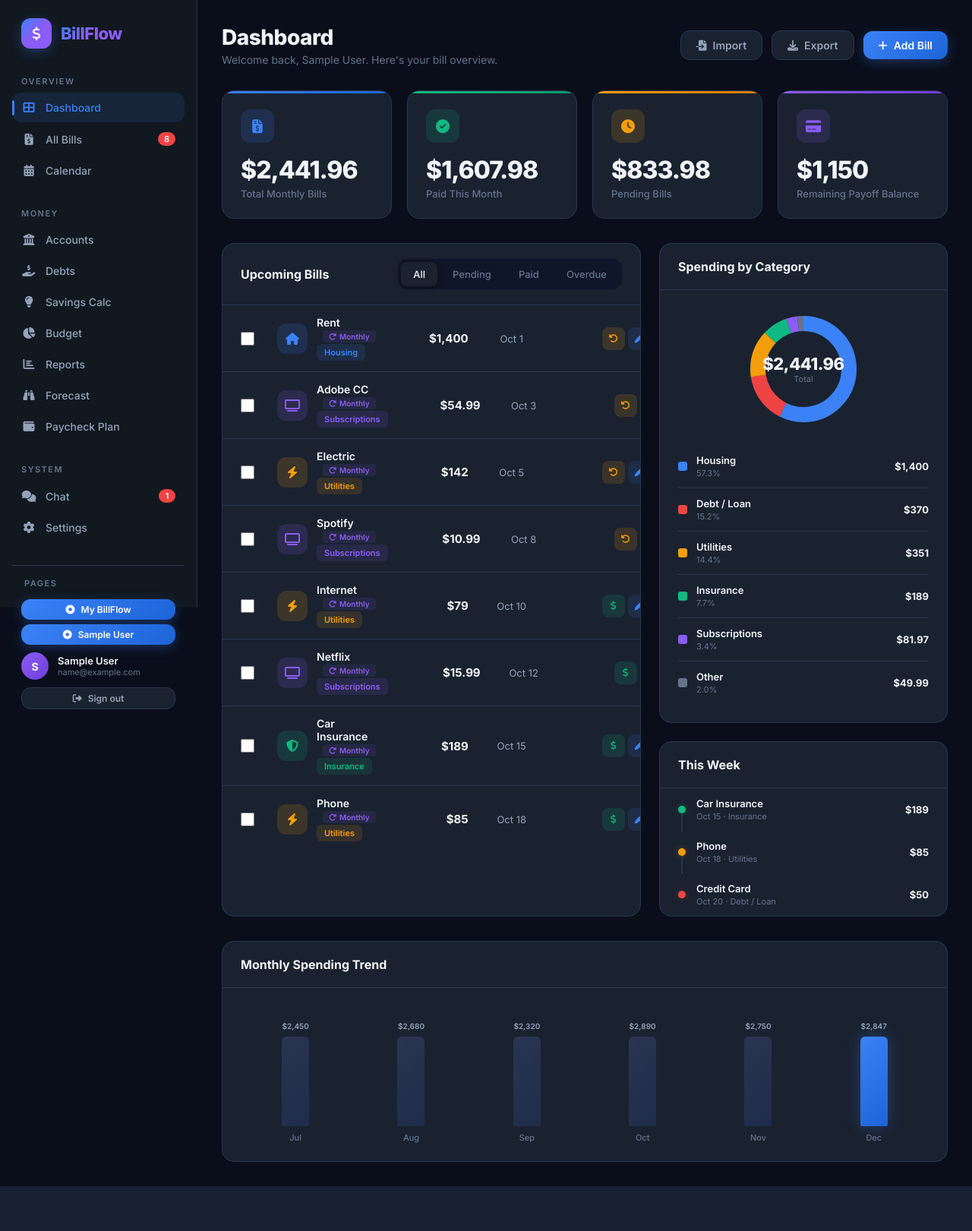
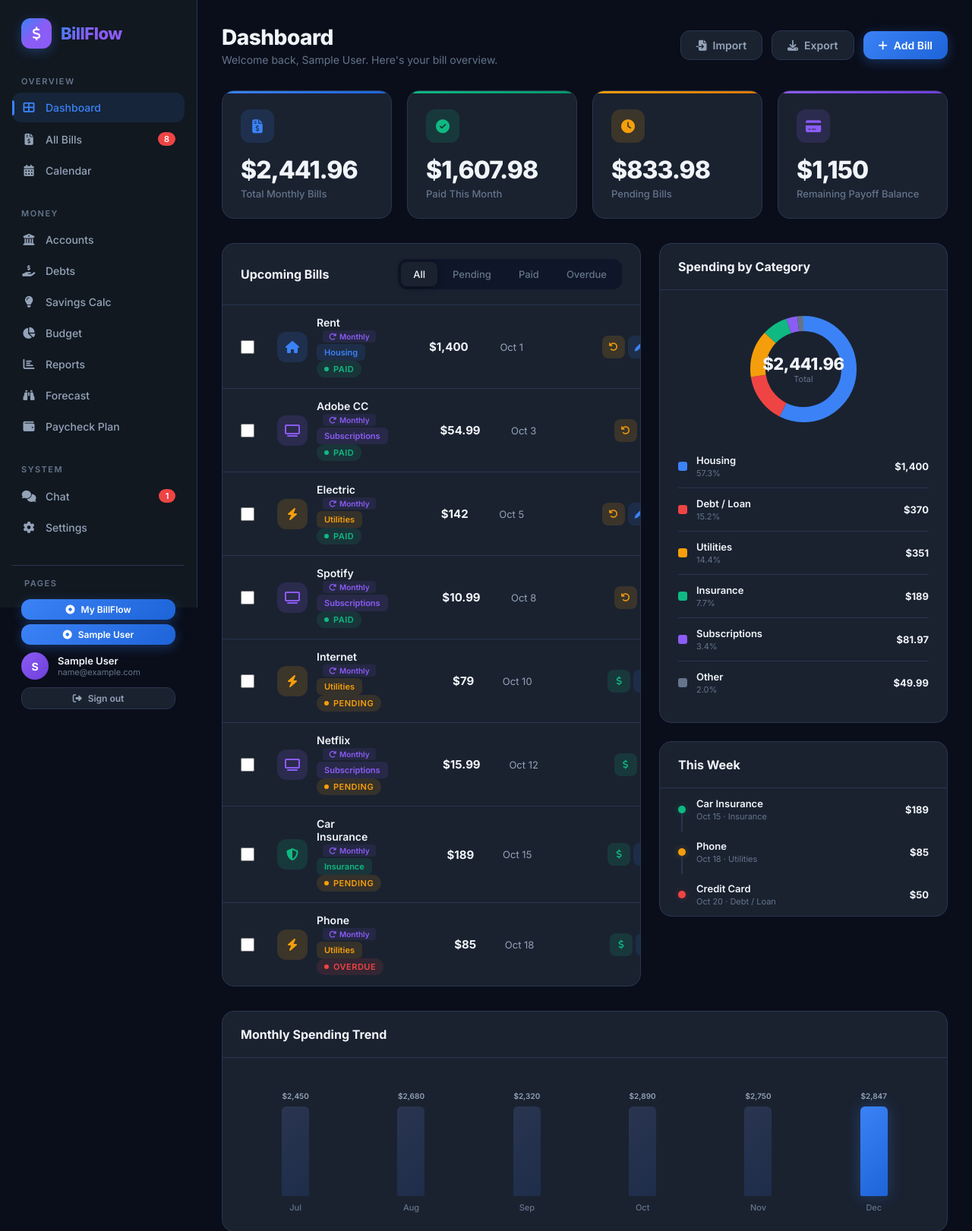
Before and after one commit to jasonwwilson1979/Bills, a Django app: page / in a window 1280 px wide. Shown: the top 1621 px of the page at 76% size. Before the commit the page ends 1562 px from the top, so only its background shows below. Run offline with Django 5.2, Linux system fonts and the light colour scheme; a user stored in the database is signed in; tables that the repository leaves empty hold one stand-in row (values such as "Sample post").

Commit message:
fixed future bill status
fixed future bill status

```diff
--- a/templates/tracker/app.html
+++ b/templates/tracker/app.html
@@ -122,6 +122,7 @@
         .month-summary-item .dot.green { background:var(--accent-green); }
         .month-summary-item .dot.orange { background:var(--accent-orange); }
         .month-summary-item .dot.red { background:var(--accent-red); }
+        .month-summary-item .dot.blue { background:var(--accent-blue); }
         .month-summary-item .label { font-size:12px; color:var(--text-muted); }
         .month-summary-item .value { font-size:14px; font-weight:700; }
         .month-summary-divider { width:1px; height:24px; background:var(--border-color); }
@@ -177,6 +178,7 @@
         .bill-status.paid { background:rgba(16,185,129,0.12); color:var(--accent-green); }
         .bill-status.pending { background:rgba(245,158,11,0.12); color:var(--accent-orange); }
         .bill-status.overdue { background:rgba(239,68,68,0.12); color:var(--accent-red); }
+        .bill-status.scheduled { background:rgba(59,130,246,0.12); color:var(--accent-blue); }
         .bill-status-dot { width:6px; height:6px; border-radius:50%; background:currentColor; }
 
         .payoff-progress-wrap { margin-top:6px; }
@@ -597,7 +599,7 @@
                 <div class="month-bills-summary" id="monthBillsSummary"></div>
                 <div class="card" style="margin-top:16px;">
                     <div class="card-header">
-                        <div class="filter-tabs"><button class="filter-tab active" onclick="filterAllBills('all', this)">All</button><button class="filter-tab" onclick="filterAllBills('pending', this)">Pending</button><button class="filter-tab" onclick="filterAllBills('paid', this)">Paid</button><button class="filter-tab" onclick="filterAllBills('overdue', this)">Overdue</button></div>
+                        <div class="filter-tabs"><button class="filter-tab active" onclick="filterAllBills('all', this)">All</button><button class="filter-tab" onclick="filterAllBills('pending', this)">Pending</button><button class="filter-tab" onclick="filterAllBills('scheduled', this)">Scheduled</button><button class="filter-tab" onclick="filterAllBills('paid', this)">Paid</button><button class="filter-tab" onclick="filterAllBills('overdue', this)">Overdue</button></div>
                         <div class="filter-tabs"><button class="filter-tab active" onclick="sortBills('date', this)">By Date</button><button class="filter-tab" onclick="sortBills('amount', this)">By Amount</button><button class="filter-tab" onclick="sortBills('name', this)">By Name</button></div>
                     </div>
                     <div id="allBillsContainer"></div>
@@ -1483,16 +1485,21 @@
             return `<div class="payoff-progress-wrap"><div class="payoff-labels"><span>${done?'<span class="paid-off"><i class="fas fa-check-circle"></i> Paid Off!</span>':`<span class="remaining">${formatCurrency(rem)} left</span>`}</span><span>${pct.toFixed(0)}%</span></div><div class="progress-bar"><div class="progress-fill" style="width:${pct}%;background:${done?'var(--gradient-green)':'var(--gradient-blue)'};"></div></div></div>`;
         }
 
-        function renderBillRow(bill) {
+        function renderBillRow(bill, view) {
             const cat=categoryConfig[bill.category]||categoryConfig.other;
             const isPayoff=bill.isPayoff;
-            const needsPay=bill.status!=='paid';
-            const showUnpay=bill.status==='paid'&&bill.payments&&bill.payments.length>0;
+            // In the All Bills month view, recurring bills get a per-month
+            // status: a bill paid this month reads "scheduled" in later months
+            // instead of staying "paid" forever.
+            const st=view?billMonthStatus(bill,view.y,view.m):bill.status;
+            const needsPay=st!=='paid';
+            const showUnpay=st==='paid'&&bill.payments&&bill.payments.length>0;
             const sel=selectedBillIds.has(bill.id);
+            const stLabel=st.charAt(0).toUpperCase()+st.slice(1);
             return `<div class="bill-row${sel?' selected':''}">
                 <input type="checkbox" class="bill-checkbox" ${sel?'checked':''} onclick="event.stopPropagation();toggleBillSelection(${bill.id})" title="Select for bulk payment">
                 <div class="bill-icon ${cat.class}"><i class="fas ${cat.icon}"></i></div>
-                <div class="bill-info"><h4>${bill.name}${bill.recurring?'<span class="recurring-badge"><i class="fas fa-redo"></i> Monthly</span>':''}</h4><p><span class="category-tag ${bill.category}">${cat.label}</span></p>${getPayoffHTML(bill)}</div>
+                <div class="bill-info"><h4>${bill.name}${bill.recurring?'<span class="recurring-badge"><i class="fas fa-redo"></i> Monthly</span>':''}</h4><p><span class="category-tag ${bill.category}">${cat.label}</span> <span class="bill-status ${st}"><span class="bill-status-dot"></span>${stLabel}</span></p>${getPayoffHTML(bill)}</div>
                 <div class="bill-amount">${isPayoff?`${formatCurrency(bill.amount)}<div style="font-size:11px;color:var(--text-muted);font-weight:500;">/mo</div>`:formatCurrency(bill.amount)}</div>
                 <div class="bill-date">${formatDate(getProjectedDueDate(bill))}</div>
                 <div class="bill-actions">
@@ -1582,6 +1589,10 @@
             });
         }
 
+        function bfIsoDate(d) {
+            return d.getFullYear() + '-' + String(d.getMonth() + 1).padStart(2, '0') + '-' + String(d.getDate()).padStart(2, '0');
+        }
+
         function getProjectedDueDate(bill) {
             if (!bill.recurring) return bill.dueDate;
             const origDate = new Date(bill.dueDate + 'T00:00:00');
@@ -1590,16 +1601,60 @@
             const lastDayOfMonth = new Date(viewDate.getFullYear(), viewDate.getMonth() + 1, 0).getDate();
             day = Math.min(day, lastDayOfMonth);
             viewDate.setDate(day);
-            return viewDate.toISOString().split('T')[0];
+            return bfIsoDate(viewDate);
+        }
+
+        // Effective status of a bill's occurrence in a given month. Recurring
+        // bills repeat monthly but their status is stored per bill, so without
+        // this a bill paid in October would still read "paid" in November.
+        // A month counts as paid when a payment was recorded during it; future
+        // months with no payment yet read as "scheduled".
+        function billMonthStatus(b, y, m) {
+            if (!b.recurring) return b.status;
+            const paidHere = (b.payments || []).some(p => {
+                if (!p || !p.date) return false;
+                const d = new Date(p.date + 'T00:00:00');
+                return !isNaN(d.getTime()) && d.getFullYear() === y && d.getMonth() === m;
+            });
+            if (paidHere) return 'paid';
+            const now = new Date();
+            if (y === now.getFullYear() && m === now.getMonth()) {
+                // This month's occurrence is due: pending before the due day,
+                // overdue after it (the stored status only reflects the last
+                // payment, which may be from an earlier month).
+                const dueDay = Math.min(new Date(b.dueDate + 'T00:00:00').getDate(), new Date(y, m + 1, 0).getDate());
+                return now > new Date(y, m, dueDay, 23, 59, 59) ? 'overdue' : 'pending';
+            }
+            if (y > now.getFullYear() || (y === now.getFullYear() && m > now.getMonth())) return 'scheduled';
+            return 'paid'; // past months without a recorded payment are assumed handled
+        }
+
+        // The occurrence of a bill the current planning cycle cares about:
+        // its due date, or — for a recurring bill already paid — the first
+        // later month without a recorded payment (clamped to short months).
+        function planOccurrence(b) {
+            if (!b.recurring || !b.dueDate) return { date: b.dueDate, st: b.status };
+            const orig = new Date(b.dueDate + 'T00:00:00');
+            if (isNaN(orig.getTime())) return { date: b.dueDate, st: b.status };
+            const day = orig.getDate();
+            let d = new Date(orig.getFullYear(), orig.getMonth(), Math.min(day, new Date(orig.getFullYear(), orig.getMonth() + 1, 0).getDate()));
+            for (let i = 0; i < 24; i++) {
+                const st = billMonthStatus(b, d.getFullYear(), d.getMonth());
+                if (st !== 'paid') return { date: bfIsoDate(d), st: st };
+                const nm = d.getMonth() + 1;
+                d = new Date(d.getFullYear(), nm, Math.min(day, new Date(d.getFullYear(), nm + 1, 0).getDate()));
+            }
+            return { date: bfIsoDate(d), st: 'scheduled' };
         }
 
         function renderAllBills() {
             const c = document.getElementById('allBillsContainer');
             const s = document.getElementById('searchBills')?.value?.toLowerCase() || '';
             const monthBills = getBillsForViewMonth();
+            const view = { y: billsViewDate.getFullYear(), m: billsViewDate.getMonth() };
 
             let f = monthBills.filter(b => {
-                const matchFilter = currentFilter === 'all' || b.status === currentFilter;
+                const matchFilter = currentFilter === 'all' || billMonthStatus(b, view.y, view.m) === currentFilter;
                 const matchSearch = b.name.toLowerCase().includes(s) || b.category.includes(s);
                 return matchFilter && matchSearch;
             });
@@ -1611,19 +1666,23 @@
             // Render month summary
             renderMonthSummary(monthBills);
 
-            c.innerHTML = f.length ? f.map(b => renderBillRow(b)).join('') :
+            c.innerHTML = f.length ? f.map(b => renderBillRow(b, view)).join('') :
                 `<div class="empty-state"><i class="fas fa-calendar-times"></i><h3>No bills for ${monthNames[billsViewDate.getMonth()]} ${billsViewDate.getFullYear()}</h3><p>Try navigating to a different month or add a new bill.</p></div>`;
         }
 
         function renderMonthSummary(monthBills) {
             const container = document.getElementById('monthBillsSummary');
+            const vy = billsViewDate.getFullYear(), vm = billsViewDate.getMonth();
+            const stOf = b => billMonthStatus(b, vy, vm);
             const total = monthBills.reduce((s,b) => s + b.amount, 0);
-            const paid = monthBills.filter(b => b.status === 'paid');
-            const pending = monthBills.filter(b => b.status === 'pending');
-            const overdue = monthBills.filter(b => b.status === 'overdue');
+            const paid = monthBills.filter(b => stOf(b) === 'paid');
+            const pending = monthBills.filter(b => stOf(b) === 'pending');
+            const overdue = monthBills.filter(b => stOf(b) === 'overdue');
+            const scheduled = monthBills.filter(b => stOf(b) === 'scheduled');
             const paidTotal = paid.reduce((s,b) => s + b.amount, 0);
             const pendingTotal = pending.reduce((s,b) => s + b.amount, 0);
             const overdueTotal = overdue.reduce((s,b) => s + b.amount, 0);
+            const scheduledTotal = scheduled.reduce((s,b) => s + b.amount, 0);
 
             const monthLabel = monthNames[billsViewDate.getMonth()] + ' ' + billsViewDate.getFullYear();
             const now = new Date();
@@ -1646,6 +1705,12 @@
                     <span class="label">Pending</span>
                     <span class="value" style="color:var(--accent-orange);">${pending.length} · ${formatCurrency(pendingTotal)}</span>
                 </div>
+                ${scheduled.length ? `<div class="month-summary-divider"></div>
+                <div class="month-summary-item">
+                    <div class="dot blue"></div>
+                    <span class="label">Scheduled</span>
+                    <span class="value" style="color:var(--accent-blue);">${scheduled.length} · ${formatCurrency(scheduledTotal)}</span>
+                </div>` : ''}
                 <div class="month-summary-divider"></div>
                 <div class="month-summary-item">
                     <div class="dot red"></div>
@@ -2611,13 +2676,18 @@
             return p;
         }
         function planReadOnly() { return BF_BOOTSTRAP.sharing && BF_BOOTSTRAP.sharing.readOnly; }
-        function planBillRemaining(b) {
+        function planBillRemaining(b, st) {
             // Plan against the MONTHLY payment amount (b.amount). For debt/payoff
             // bills that is the monthly instalment — not the whole payoff balance.
-            return b.status === 'paid' ? 0 : (b.amount || 0);
+            // st is the status of the occurrence being planned: scheduled future
+            // occurrences of a recurring bill still owe their monthly amount.
+            return (st || b.status) === 'paid' ? 0 : (b.amount || 0);
         }
         function planBillBalance(b) { return Math.max(0, (b.totalOwed || 0) - (b.paidAmount || 0)); }
-        function planBillOwes(b) { return planBillRemaining(b) > 0 && (b.status === 'pending' || b.status === 'overdue'); }
+        function planBillOwes(b, st) {
+            st = st || b.status;
+            return planBillRemaining(b, st) > 0 && (st === 'pending' || st === 'overdue' || st === 'scheduled');
+        }
         function planClaimedElsewhere(billId, activeId) {
             const key = String(billId);
             return plansGet().some(pl => pl.id !== activeId && pl.allocations && Object.prototype.hasOwnProperty.call(pl.allocations, key));
@@ -2638,12 +2708,18 @@
         function planWindowBills() {
             const p = planActive();
             const cutoff = planWindowEnd();
-            return bills.filter(b => b.dueDate && b.dueDate <= cutoff && planBillOwes(b) && !planClaimedElsewhere(b.id, p.id)).sort((x, y) => {
-                const ox = x.status === 'overdue' ? 0 : 1, oy = y.status === 'overdue' ? 0 : 1;
-                if (ox !== oy) return ox - oy;
-                if (x.dueDate !== y.dueDate) return x.dueDate < y.dueDate ? -1 : 1;
-                return (x.amount || 0) - (y.amount || 0);
-            });
+            // Each entry is one occurrence: { b: bill, occ: { date, st } }.
+            // Scheduled future occurrences of recurring bills are included so
+            // they can be planned ahead with this paycheck.
+            return bills
+                .map(b => ({ b: b, occ: planOccurrence(b) }))
+                .filter(r => r.occ.date && r.occ.date <= cutoff && planBillOwes(r.b, r.occ.st) && !planClaimedElsewhere(r.b.id, p.id))
+                .sort((x, y) => {
+                    const ox = x.occ.st === 'overdue' ? 0 : 1, oy = y.occ.st === 'overdue' ? 0 : 1;
+                    if (ox !== oy) return ox - oy;
+                    if (x.occ.date !== y.occ.date) return x.occ.date < y.occ.date ? -1 : 1;
+                    return (x.b.amount || 0) - (y.b.amount || 0);
+                });
         }
         function planAmountChanged() { const p = planActive(); p.amount = parseFloat(document.getElementById('planAmount').value) || 0; saveData(); planRenderTabs(); planRenderLists(); }
         function planDateChanged() { const p = planActive(); p.date = document.getElementById('planDate').value || ''; saveData(); planRenderTabs(); planRenderLists(); }
@@ -2655,10 +2731,10 @@
             if (!p.date) { showToast('Pick this paycheck\'s date first.', 'error'); return; }
             p.allocations = {};
             let left = p.amount;
-            planWindowBills().forEach(b => {
-                const owed = planBillRemaining(b);
+            planWindowBills().forEach(r => {
+                const owed = planBillRemaining(r.b, r.occ.st);
                 const give = Math.min(left, owed);
-                if (give > 0.005) { p.allocations[String(b.id)] = Math.round(give * 100) / 100; left = Math.round((left - give) * 100) / 100; }
+                if (give > 0.005) { p.allocations[String(r.b.id)] = Math.round(give * 100) / 100; left = Math.round((left - give) * 100) / 100; }
             });
             saveData(); planRenderTabs(); planRenderLists();
             const waited = planWindowBills().length - Object.keys(p.allocations).length;
@@ -2672,7 +2748,7 @@
         function planSetAlloc(billId, value) {
             if (planReadOnly()) { showToast('👁️ View-only access.', 'info'); return; }
             const p = planActive(); const b = bills.find(x => x.id === billId); if (!b) return;
-            const max = planBillRemaining(b);
+            const max = planBillRemaining(b, planOccurrence(b).st);
             let amt = parseFloat(value) || 0;
             if (amt < 0) amt = 0;
             if (amt > max) amt = max;
@@ -2683,7 +2759,7 @@
         function planAllocateFull(billId) {
             if (planReadOnly()) { showToast('👁️ View-only access.', 'info'); return; }
             const b = bills.find(x => x.id === billId); if (!b) return;
-            planActive().allocations[String(billId)] = planBillRemaining(b);
+            planActive().allocations[String(billId)] = planBillRemaining(b, planOccurrence(b).st);
             saveData(); planRenderTabs(); planRenderLists();
         }
         function planAdd() {
@@ -2742,10 +2818,11 @@
             const payRows = Object.keys(p.allocations).map(id => {
                 const b = bills.find(x => x.id === parseInt(id));
                 if (!b) return null;
-                const owed = planBillRemaining(b);
-                return { b: b, owed: owed, alloc: Math.min(parseFloat(p.allocations[id]) || 0, owed) };
-            }).filter(Boolean).sort((a, b2) => (a.b.dueDate < b2.b.dueDate ? -1 : 1));
-            const waitRows = planWindowBills().filter(b => p.allocations[String(b.id)] === undefined).map(b => ({ b: b, owed: planBillRemaining(b) }));
+                const occ = planOccurrence(b);
+                const owed = planBillRemaining(b, occ.st);
+                return { b: b, st: occ.st, date: occ.date, owed: owed, alloc: Math.min(parseFloat(p.allocations[id]) || 0, owed) };
+            }).filter(Boolean).sort((a, b2) => ((a.date || a.b.dueDate) < (b2.date || b2.b.dueDate) ? -1 : 1));
+            const waitRows = planWindowBills().filter(r => p.allocations[String(r.b.id)] === undefined).map(r => ({ b: r.b, st: r.occ.st, date: r.occ.date, owed: planBillRemaining(r.b, r.occ.st) }));
             const waitingTotal = waitRows.reduce((s, r) => s + r.owed, 0);
             document.getElementById('planAllocated').textContent = formatCurrency(totalAlloc);
             document.getElementById('planLeftover').textContent = formatCurrency(leftover);
@@ -2760,14 +2837,15 @@
                 covEl.innerHTML = `📅 Coverage currently ends <b>${formatDate(end)}</b> — set the <b>next paycheck date</b> above to include bills due through that day.`;
             }
             const balInfo = b => b.isPayoff ? ` · balance ${formatCurrency(planBillBalance(b))} left` : '';
-            const overdueTag = b => b.status === 'overdue' ? ` · <span style='color:var(--accent-amber);'>overdue</span>` : '';
+            const overdueTag = r => r.st === 'overdue' ? ` · <span style='color:var(--accent-amber);'>overdue</span>` : '';
+            const schedTag = r => r.st === 'scheduled' ? ` · <span style='color:var(--accent-blue);'>scheduled</span>` : '';
             const payEl = document.getElementById('planPayList');
             payEl.innerHTML = payRows.length ? payRows.map(r => {
                 const partial = r.alloc < r.owed - 0.005;
-                return `<div class="setting-row" style="align-items:center;"><div class="setting-info"><h4 style="font-size:14px;">${bfEscapeHtml(r.b.name)} <span style="color:var(--text-muted);font-weight:400;">· due ${formatDate(r.b.dueDate)}${overdueTag(r.b)}</span></h4><p>Monthly payment ${formatCurrency(r.owed)}${balInfo(r.b)}${partial ? ` — <b style='color:var(--accent-amber);'>partial: ${formatCurrency(Math.max(0, r.owed - r.alloc))} of this month's payment still unplanned</b>` : ' — fully covered'}</p></div><div style="display:flex;gap:8px;align-items:center;"><input type="number" class="form-input" style="width:110px;" min="0" step="0.01" max="${r.owed}" value="${r.alloc}" onchange="planSetAlloc(${r.b.id}, this.value)"><button class="btn btn-secondary btn-sm" title="Wait until another paycheck" onclick="planSetAlloc(${r.b.id}, 0)"><i class="fas fa-xmark"></i></button></div></div>`;
+                return `<div class="setting-row" style="align-items:center;"><div class="setting-info"><h4 style="font-size:14px;">${bfEscapeHtml(r.b.name)} <span style="color:var(--text-muted);font-weight:400;">· due ${formatDate(r.date || r.b.dueDate)}${overdueTag(r)}${schedTag(r)}</span></h4><p>Monthly payment ${formatCurrency(r.owed)}${balInfo(r.b)}${partial ? ` — <b style='color:var(--accent-amber);'>partial: ${formatCurrency(Math.max(0, r.owed - r.alloc))} of this month's payment still unplanned</b>` : ' — fully covered'}</p></div><div style="display:flex;gap:8px;align-items:center;"><input type="number" class="form-input" style="width:110px;" min="0" step="0.01" max="${r.owed}" value="${r.alloc}" onchange="planSetAlloc(${r.b.id}, this.value)"><button class="btn btn-secondary btn-sm" title="Wait until another paycheck" onclick="planSetAlloc(${r.b.id}, 0)"><i class="fas fa-xmark"></i></button></div></div>`;
             }).join('') : '<p style="color:var(--text-muted);font-size:13px;">Nothing planned yet — press <b>Auto plan</b> above, or add bills from the wait list below.</p>';
             const waitEl = document.getElementById('planWaitList');
-            waitEl.innerHTML = waitRows.length ? waitRows.map(r => `<div class="setting-row" style="align-items:center;"><div class="setting-info"><h4 style="font-size:14px;">${bfEscapeHtml(r.b.name)} <span style="color:var(--text-muted);font-weight:400;">· due ${formatDate(r.b.dueDate)}${overdueTag(r.b)}</span></h4><p>Monthly payment ${formatCurrency(r.owed)}${balInfo(r.b)}</p></div><button class="btn btn-secondary btn-sm" onclick="planAllocateFull(${r.b.id})"><i class="fas fa-plus"></i> Pay with this paycheck</button></div>`).join('') : '<p style="color:var(--text-muted);font-size:13px;">Every bill due by this paycheck is either covered here or planned on another paycheck.</p>';
+            waitEl.innerHTML = waitRows.length ? waitRows.map(r => `<div class="setting-row" style="align-items:center;"><div class="setting-info"><h4 style="font-size:14px;">${bfEscapeHtml(r.b.name)} <span style="color:var(--text-muted);font-weight:400;">· due ${formatDate(r.date || r.b.dueDate)}${overdueTag(r)}${schedTag(r)}</span></h4><p>Monthly payment ${formatCurrency(r.owed)}${balInfo(r.b)}</p></div><button class="btn btn-secondary btn-sm" onclick="planAllocateFull(${r.b.id})"><i class="fas fa-plus"></i> Pay with this paycheck</button></div>`).join('') : '<p style="color:var(--text-muted);font-size:13px;">Every bill due by this paycheck is either covered here or planned on another paycheck.</p>';
             const cutoff = p.date || new Date().toISOString().slice(0, 10);
             const next = bills.filter(b => b.dueDate && b.dueDate > cutoff && planBillOwes(b) && !planClaimedElsewhere(b.id, p.id) && p.allocations[String(b.id)] === undefined).sort((a, b2) => (a.dueDate < b2.dueDate ? -1 : 1)).slice(0, 8);
             const nextEl = document.getElementById('planNextList');
```
Also changed, not shown: tracker/tests.py (+15 -0 lines), README.md.
